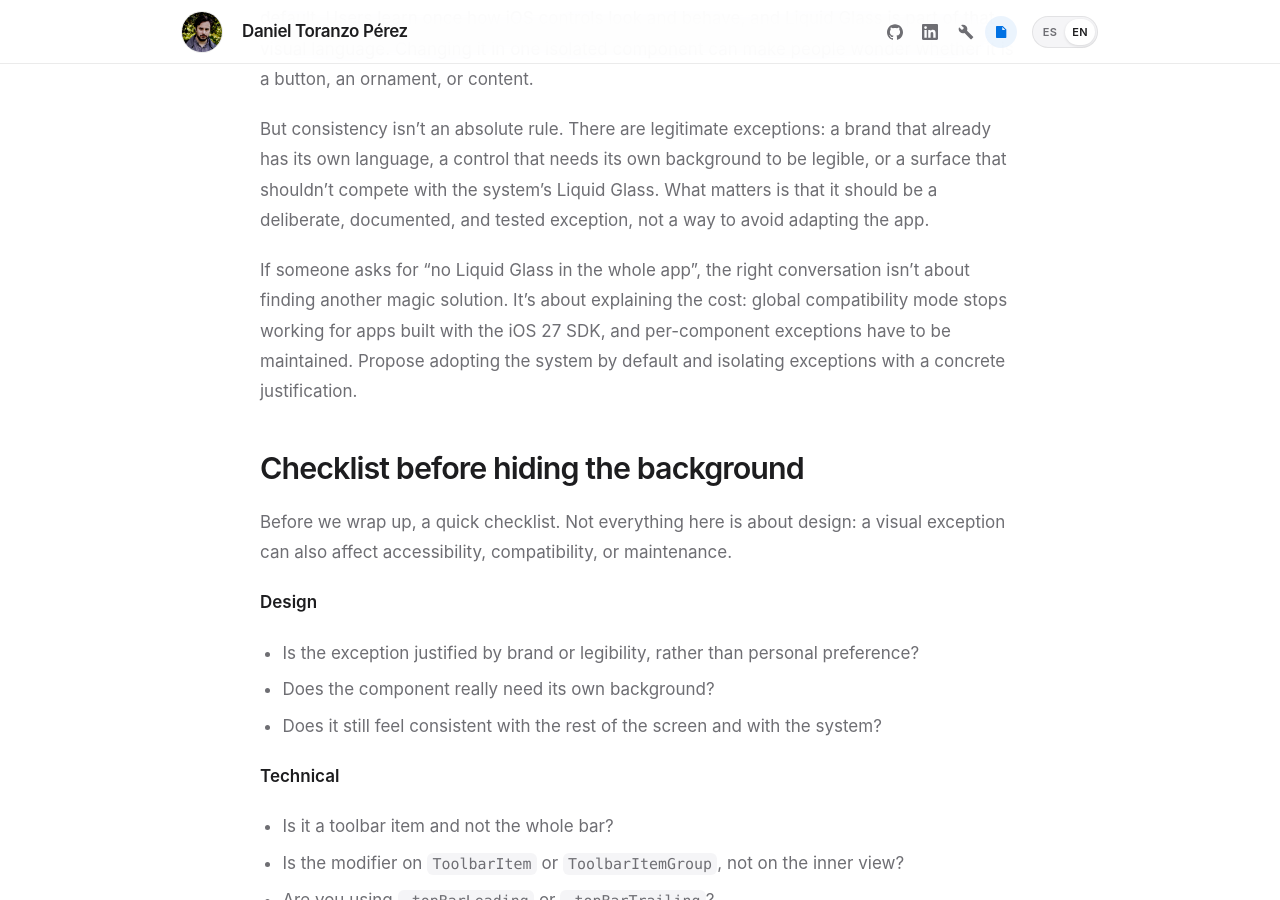
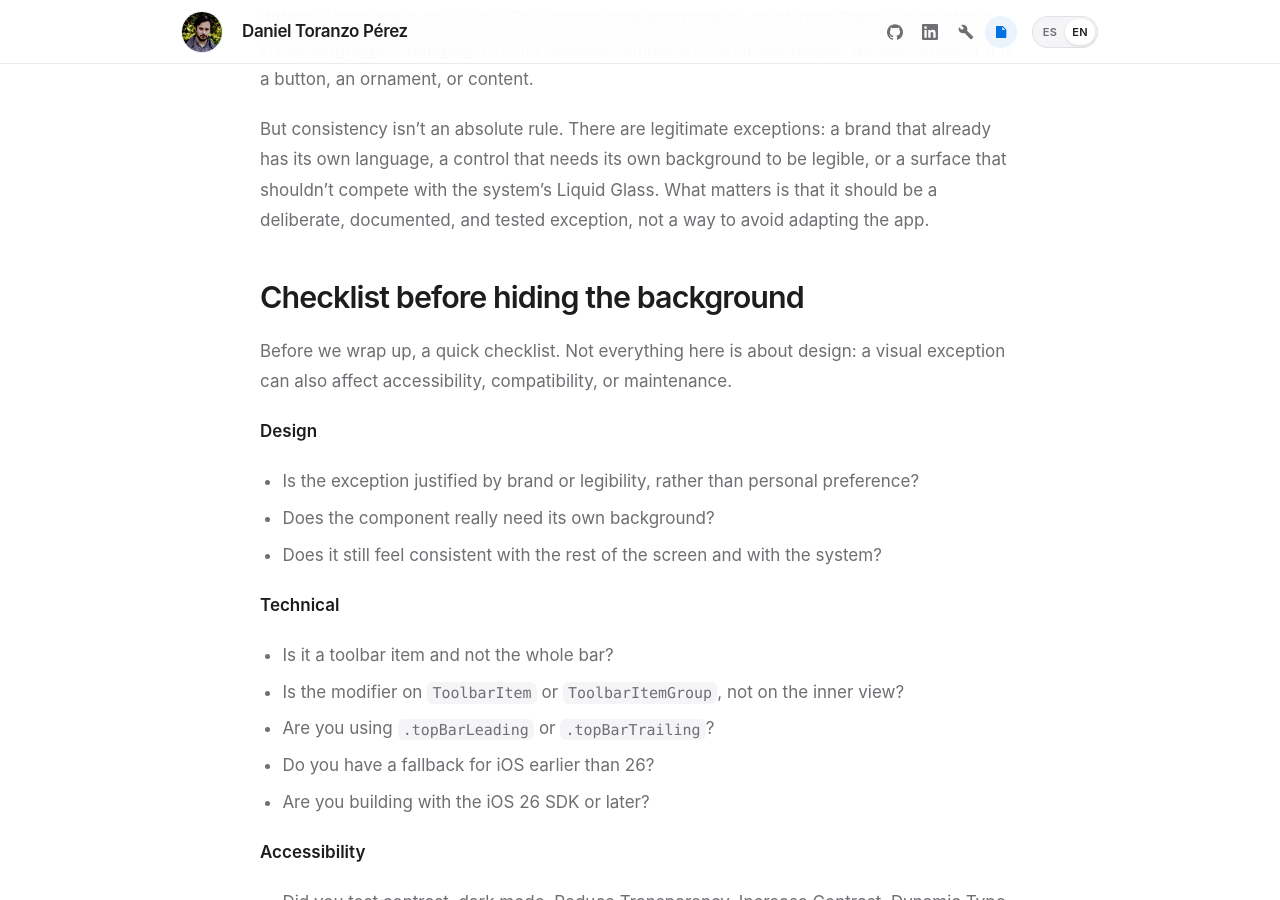
Before and after one commit to obocat/daniel_toranzo_perez, a Jekyll site: the page built from _posts/2026-11-11-swiftui-toolbar-sin-liquid-glass.markdown, in a window 1280 px wide and 900 px high, scrolled down 6335 px. Built offline with Jekyll 4.4.1, drawn with Linux system fonts in a browser that asks for light colours.

Commit message:
docs: remove opinion paragraph (#21)

```diff
--- a/_posts/2026-11-11-swiftui-toolbar-sin-liquid-glass.markdown
+++ b/_posts/2026-11-11-swiftui-toolbar-sin-liquid-glass.markdown
@@ -168,8 +168,6 @@ Hay un matiz que no conviene pasar por alto: si sigues compilando con el SDK de
 Con todo esto sobre la mesa, mi postura es clara: la consistencia con el sistema debería ser la opción por defecto. Los usuarios aprenden una vez cómo se ven y se comportan los controles de iOS, y Liquid Glass forma parte de ese lenguaje visual. Cambiarlo en un componente aislado puede hacer que el usuario dude si eso es un botón, un elemento decorativo o contenido.
 
 Pero la consistencia no es una regla absoluta. Hay excepciones legítimas: una marca que ya tiene su propio lenguaje, un control que necesita un fondo propio para ser legible o una superficie que no debe competir con el Liquid Glass del sistema. Lo importante es que sea una excepción deliberada, documentada y probada, no una forma de evitar adaptar la app.
-
-Si alguien pide "sin Liquid Glass en toda la app", la conversación correcta no consiste en buscar otra solución mágica, sino en explicar el coste: el modo de compatibilidad global deja de funcionar en las apps compiladas con el SDK de iOS 27, y las excepciones por componente hay que mantenerlas. Propón adoptar el sistema por defecto y aislar las excepciones con una justificación concreta.
 
 ## Lista de comprobación antes de ocultar el fondo
 
@@ -367,8 +365,6 @@ With all this on the table, my position is clear: consistency with the system sh
 
 But consistency isn't an absolute rule. There are legitimate exceptions: a brand that already has its own language, a control that needs its own background to be legible, or a surface that shouldn't compete with the system's Liquid Glass. What matters is that it should be a deliberate, documented, and tested exception, not a way to avoid adapting the app.
 
-If someone asks for "no Liquid Glass in the whole app", the right conversation isn't about finding another magic solution. It's about explaining the cost: global compatibility mode stops working for apps built with the iOS 27 SDK, and per-component exceptions have to be maintained. Propose adopting the system by default and isolating exceptions with a concrete justification.
-
 ## Checklist before hiding the background
 
 Before we wrap up, a quick checklist. Not everything here is about design: a visual exception can also affect accessibility, compatibility, or maintenance.
```
